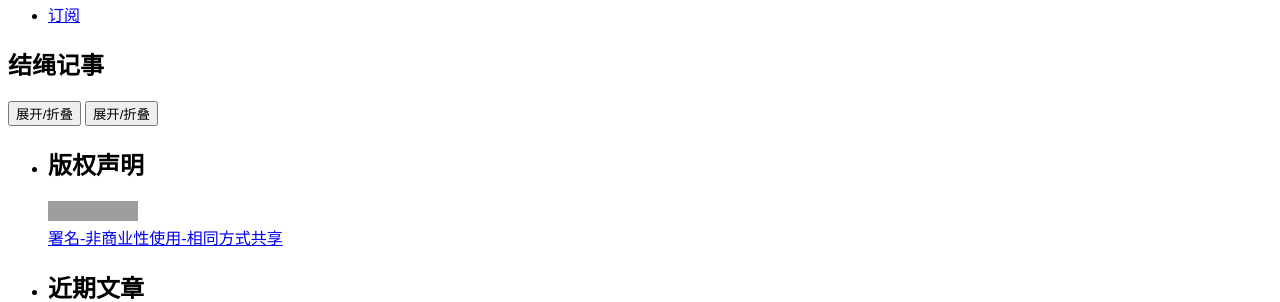
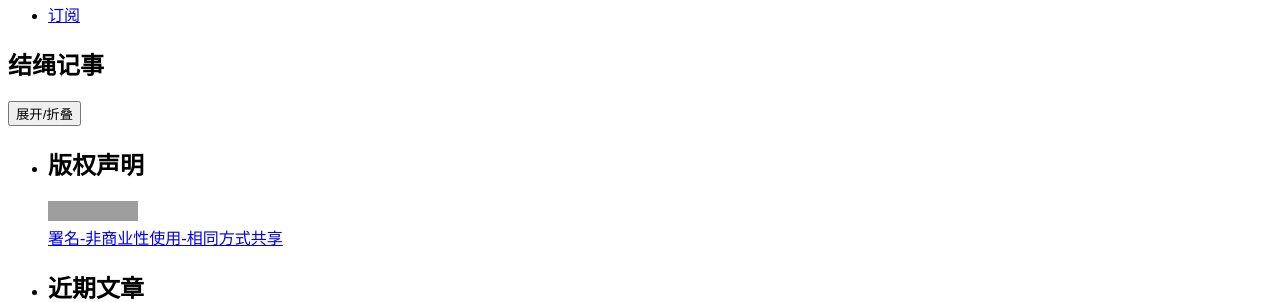
Before and after one commit to yulijia/cn, a Jekyll site: the page built from diary/index.md, in a window 1280 px wide. Shown: the part 280-582 px from the top of the page. Built offline with Jekyll 4.4.1, drawn with Linux system fonts in a browser that asks for light colours; nearby versions of some CDN libraries; grey boxes are pictures that could not be loaded.

Commit message:
rm button

```diff
--- a/_layouts/diary.html
+++ b/_layouts/diary.html
@@ -8,4 +8,3 @@ layout: default
 <div id="divObj" style="display:none">
 {{ content }}
 </div>
-<input type="button" value="展开/折叠" onclick="toggle()"/>
```
